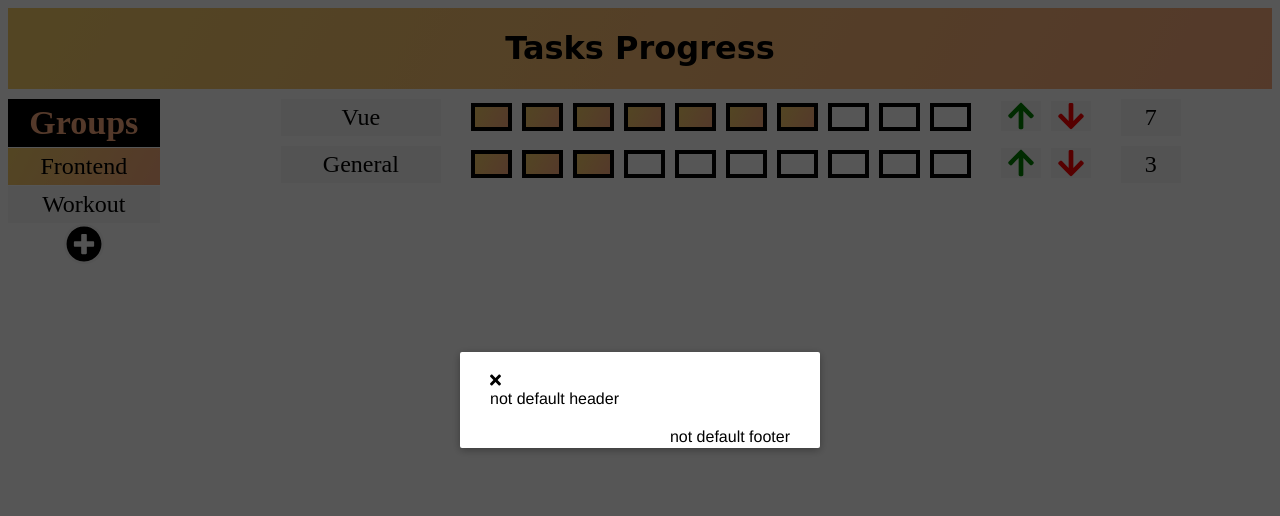
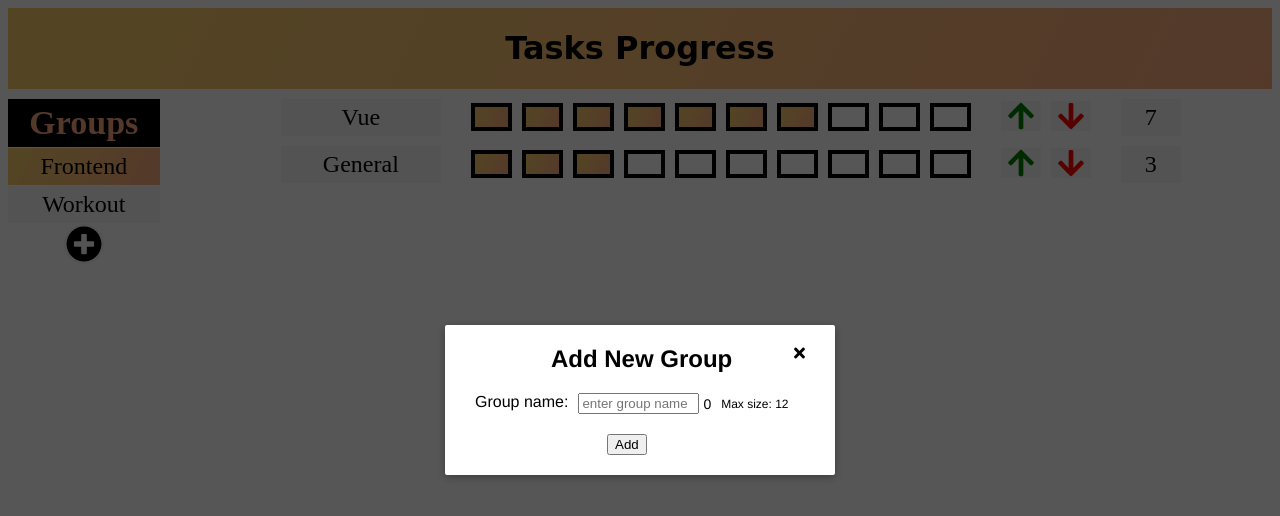
Before and after one commit to leviweiss/Task-Progress, a Vue app: page / in a window 1280 px wide. Both pictures are taken after a click on the icon 83 px from the left and 243 px from the top of the page. Shown: the top 516 px of the page. Built offline with nearby package versions, Linux system fonts and the light colour scheme; the HTML template or start-up script is replaced by a standard one.

Commit message:
done with modal add new group

```diff
--- a/src/components/Modal.vue
+++ b/src/components/AddGroupModal.vue
@@ -7,19 +7,21 @@
                         <i class="modal-container-close-icon fa fa-times"/>
                     </div>
                     <div class="modal-container-header">
-                        <slot name="header">
-                            default header
-                        </slot>
+                        Add New Group
                     </div>
                     <div class="modal-container-body">
-                        <slot name="body">
-                            default body
-                        </slot>
+                        <form>
+                            <div class="modal-container-body__group-name">
+                                <label class="modal-container-body__group-name__label" for="group-name">Group name:</label><br>
+                                <input class="modal-container-body__group-name__text" type="text" id="group-name" name="group-name"
+                                    placeholder="enter group name" minlength="1" maxlength="12" size="12" v-model="groupName"><br>
+                                <label class="modal-container-body__group-name__size" for="group-name">{{ groupName.length }}</label><br>
+                                <label class="modal-container-body__group-name__max-size" for="group-name">Max size: 12</label><br>
+                            </div>
+                        </form>
                     </div>
                     <div class="modal-container-footer">
-                        <slot name="footer">
-                            default footer
-                        </slot>
+                        <input type="submit" value="Add" @click.prevent="AddGroup">
                     </div>
                 </div>
             </div>
@@ -30,11 +32,20 @@
 <script>
 export default {
     name: 'Modal',
+    data() {
+        return {
+            groupName: "",
+        }
+    },
     methods: {
         wrapperClick() {
             this.$emit('close');
         },
         closeElementClick() {
+            this.$emit('close');
+        },
+        AddGroup() {
+            this.$emit('add', this.groupName);
             this.$emit('close');
         }
     }
@@ -42,6 +53,16 @@ export default {
 </script>
 
 <style lang="scss">
+@mixin flex-row {
+    display: flex;
+    flex-direction: row;
+}
+
+@mixin flex-column {
+    display: flex;
+    flex-direction: column;
+}
+
 .modal-mask {
     position: fixed;
     z-index: 9998;
@@ -51,7 +72,7 @@ export default {
     height: 100%;
     background-color: rgba(0, 0, 0, 0.664);
     display: table;
-    transition: opacity 0.3s ease;
+    transition: opacity 0.0s ease;
 }
 
 .modal-wrapper {
@@ -60,7 +81,7 @@ export default {
 }
 
 .modal-container {
-    width: 300px;
+    width: 330px;
     margin: 0px auto;
     padding: 20px 30px;
     background-color: #fff;
@@ -72,19 +93,47 @@ export default {
 
 .modal-container-close-icon {
     cursor: pointer;
+    float: right;
 }
 
-.modal-container-header h3{
-    margin-top: 0;
-    color: #42b983;
+.modal-container-header {
+    font-weight: bold;
+    margin-bottom: 10px;
+    margin-left: 23%;
+    font-size: 24px;
 }
 
 .modal-container-body {
     margin: 20px 0;
+
+    @include flex-row;
+
+    &__group-name {
+        @include flex-row;
+
+        &__label {
+            margin-right: 10px;
+        }
+
+        &__text {
+            margin-right: 4px;
+        }
+
+        &__size {
+            font-size: 14px;
+            align-self: center;
+            margin-right: 10px;
+        }
+
+        &__max-size {
+            font-size: 12px;
+            align-self: center;
+        }
+    }
 }
 
 .modal-container-footer {
-    float: right;
+    margin-left: 40%;
 }
 
 /*
--- a/src/components/GroupsList.vue
+++ b/src/components/GroupsList.vue
@@ -10,28 +10,19 @@
         </div>
         <div class="groups-list-container__add-group" @click="openAddGroupModal">
             <div class="fas fa-plus-circle"></div>
-            <Modal v-show="openGroupModal" class="add-group-modal" @close="closeAddGroupModal" @confirm="addGroup(groupName)">
-                <div slot="header">
-                    not default header
-                </div>
-                <div slot="body">
-                </div>
-                <div slot="footer">
-                    not default footer
-                </div>
-            </Modal>
+            <AddGroupModal v-show="openGroupModal" @close="closeAddGroupModal" @add="addGroup"/>
         </div>
     </div>
 </template>
 
 <script>
 import { mapState, mapActions, mapGetters } from 'vuex'
-import Modal from '@/components/Modal.vue'
+import AddGroupModal from '@/components/AddGroupModal.vue'
 
 export default {
     name: 'groups-list',
     components: {
-        Modal
+        AddGroupModal
     },
     computed: {
         ...mapState({
```
